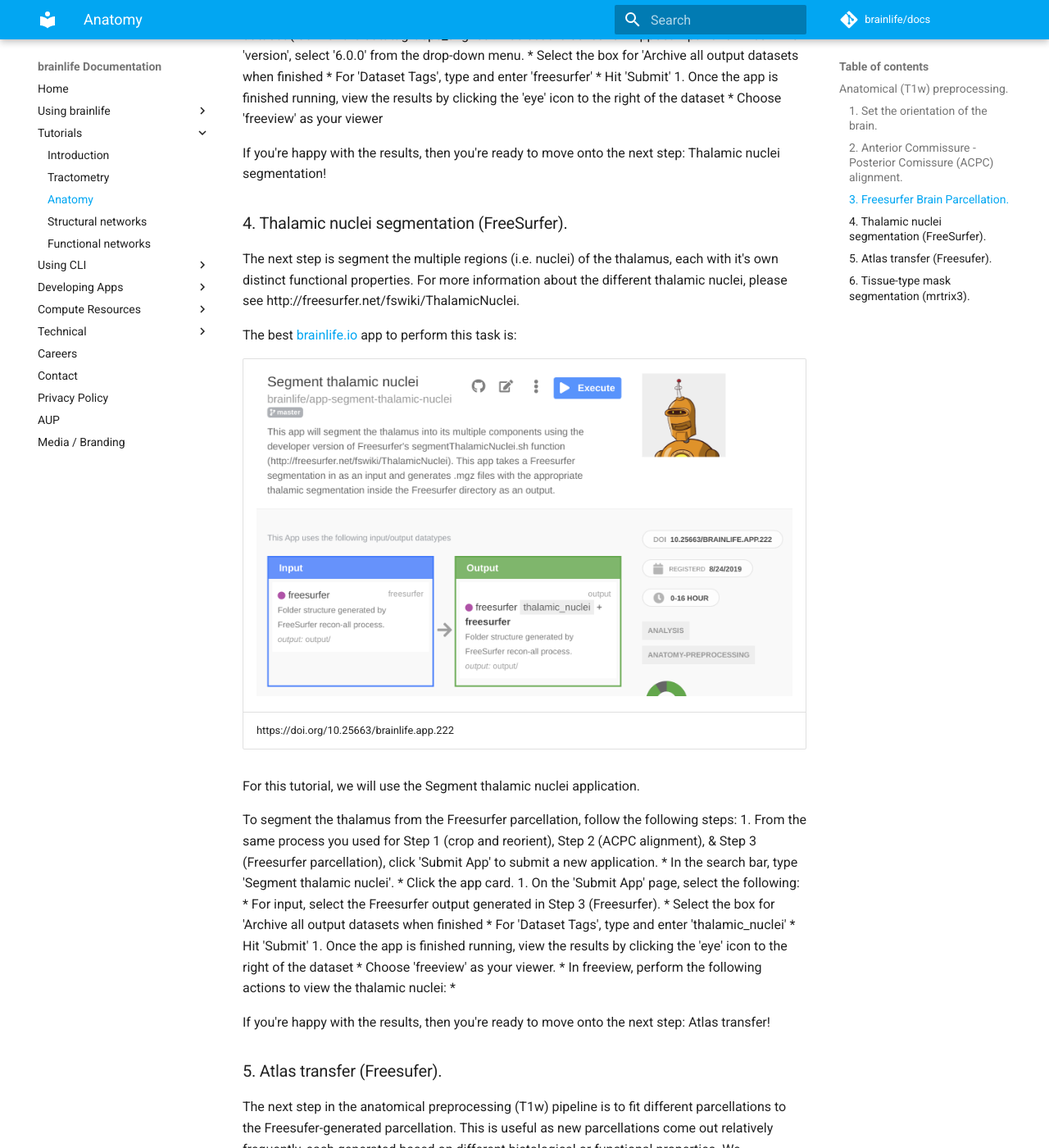
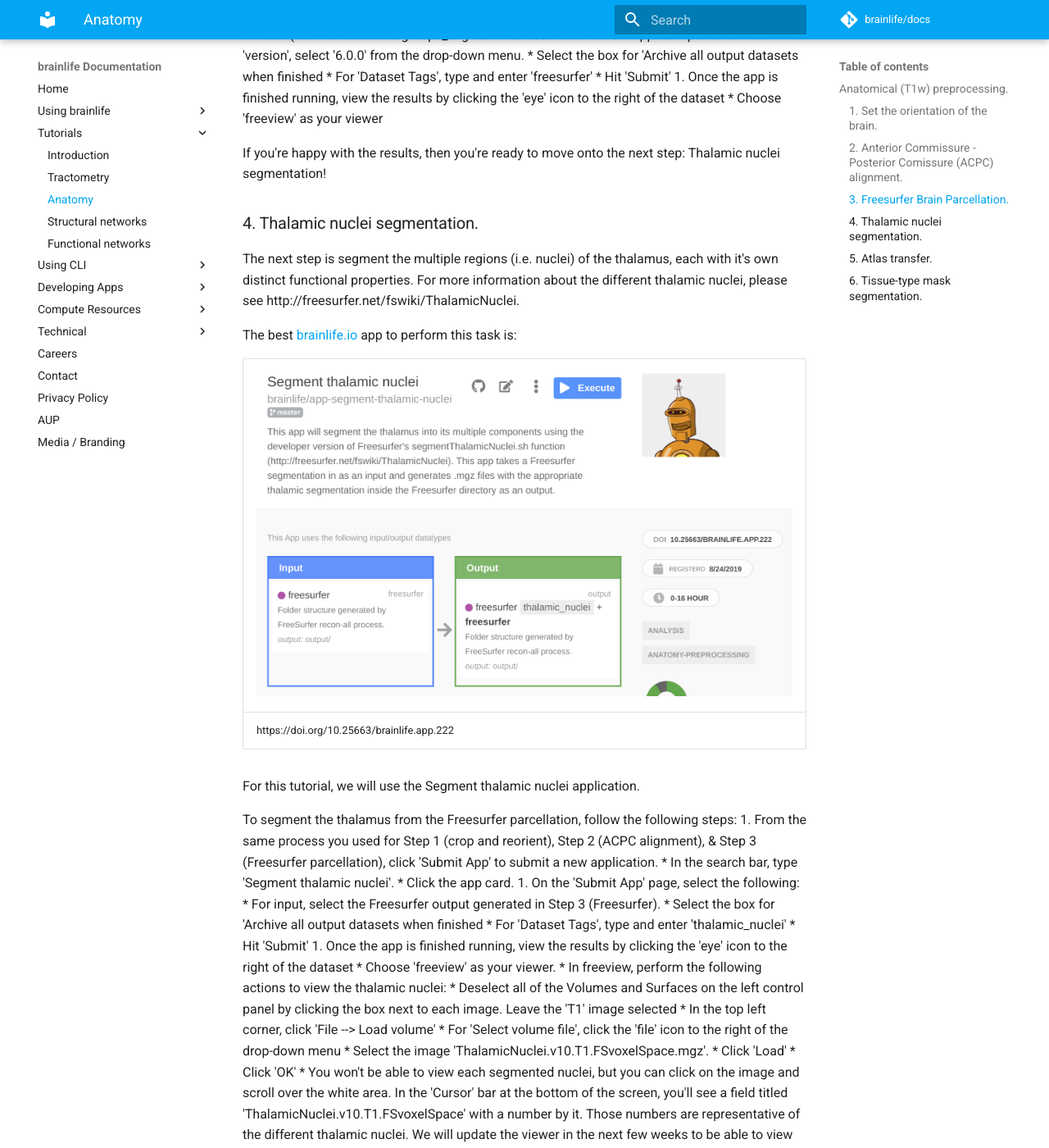
Before and after one commit to brainlife/docs, an MkDocs documentation site: the page built from docs/tutorial/t1w-preprocessing.md, in a window 1280 px wide and 1400 px high, scrolled down 6545 px. Shown: the whole window at 82% size. Built offline with MkDocs 1.6.1 and Material for MkDocs 9.7.7, drawn with Linux system fonts in a browser that asks for light colours; comment, search, counter and statistics services are not loaded; some of the changed text lies outside the part shown.

Commit message:
Update t1w-preprocessing.md

```diff
--- a/docs/tutorial/t1w-preprocessing.md
+++ b/docs/tutorial/t1w-preprocessing.md
@@ -111,7 +111,7 @@
 
 If you're happy with the results, then you're ready to move onto the next step: Thalamic nuclei segmentation!
 
-### 4. Thalamic nuclei segmentation (FreeSurfer).
+### 4. Thalamic nuclei segmentation.
 
 The next step is segment the multiple regions (i.e. nuclei) of the thalamus, each with it's own distinct functional properties. For more information about the different thalamic nuclei, please see http://freesurfer.net/fswiki/ThalamicNuclei.
 
@@ -135,11 +135,17 @@
 1. Once the app is finished running, view the results by clicking the 'eye' icon to the right of the dataset
     * Choose 'freeview' as your viewer.
     * In freeview, perform the following actions to view the thalamic nuclei:
-        *
+        * Deselect all of the Volumes and Surfaces on the left control panel by clicking the box next to each image. Leave the 'T1' image selected
+        * In the top left corner, click 'File --> Load volume'
+            * For 'Select volume file', click the 'file' icon to the right of the drop-down menu
+                * Select the image 'ThalamicNuclei.v10.T1.FSvoxelSpace.mgz'.
+            * Click 'Load'
+            * Click 'OK'
+        * You won't be able to view each segmented nuclei, but you can click on the image and scroll over the white area. In the 'Cursor' bar at the bottom of the screen, you'll see a field titled 'ThalamicNuclei.v10.T1.FSvoxelSpace' with a number by it. Those numbers are representative of the different thalamic nuclei. We will update the viewer in the next few weeks to be able to view the different thalamic nuclei!
 
 If you're happy with the results, then you're ready to move onto the next step: Atlas transfer!
 
-### 5. Atlas transfer (Freesufer).
+### 5. Atlas transfer.
 
 The next step in the anatomical preprocessing (T1w) pipeline is to fit different parcellations to the Freesufer-generated parcellation. This is useful as new parcellations come out relatively frequently, each generated based on different histological or functional properties. We recommend mapping the Glasser-derived 180 node parcellation, as it was derived from both histological and functional properties (Glasser MF, Coalson TS, Robinson EC, et al. A multi-modal parcellation of human cerebral cortex. Nature. 2016;536(7615):171–178. doi:10.1038/nature18933).
 
@@ -164,7 +170,7 @@
 
 You are now ready to move onto the final step: tissue-type mask segmentation!
 
-### 6. Tissue-type mask segmentation (mrtrix3).
+### 6. Tissue-type mask segmentation.
 
 The next step is perform separate the anatomical image into multiple tissue-type (5tt) components. These tissue types include Gray Matter (GM; neuronal somas), White Matter (WM; myelinated axons), and Cerebro-spinal Fluid (CSF). Separating these tissue types is important as it will allow us to perform more anatomically-accurate tractography and allow us to analyze the properties of specific tissues.
 
```
